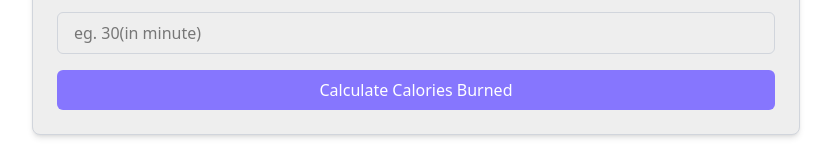
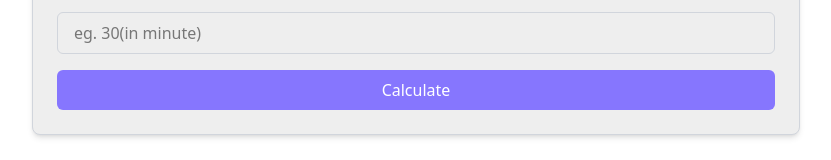
Before and after one commit to fre-eyesus/fitness-tracker, a React (Vite) app in the folder fitness-tracker/: page /calories in a window 1280 px wide. Shown: the part 317-477 px from the top of the page, without its empty margins (224-1055 px from the left). Built offline with nearby package versions, Linux system fonts and the light colour scheme.

Commit message:
Update CalorieInput button text for clarity

```diff
--- a/fitness-tracker/src/components/CalorieInput.jsx
+++ b/fitness-tracker/src/components/CalorieInput.jsx
@@ -150,7 +150,7 @@ const CalorieInput = () => {
           type="submit"
           className="bg-[#8676FE] text-white py-2 rounded-md hover:bg-[#6c60e6] transition cursor-pointer"
         >
-          Calculate Calories Burned
+          Calculate
         </button>
       </form>
 
```
